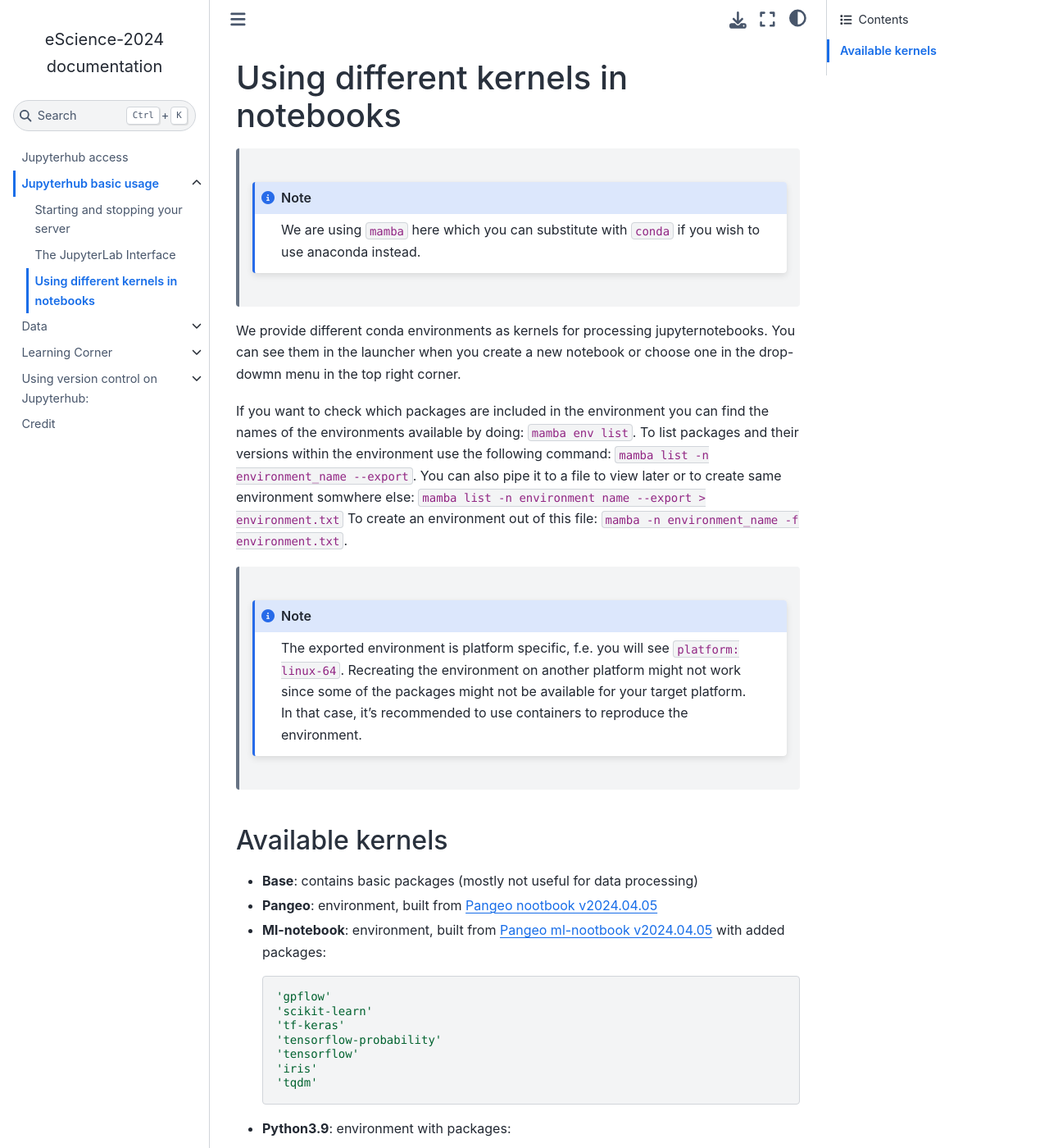
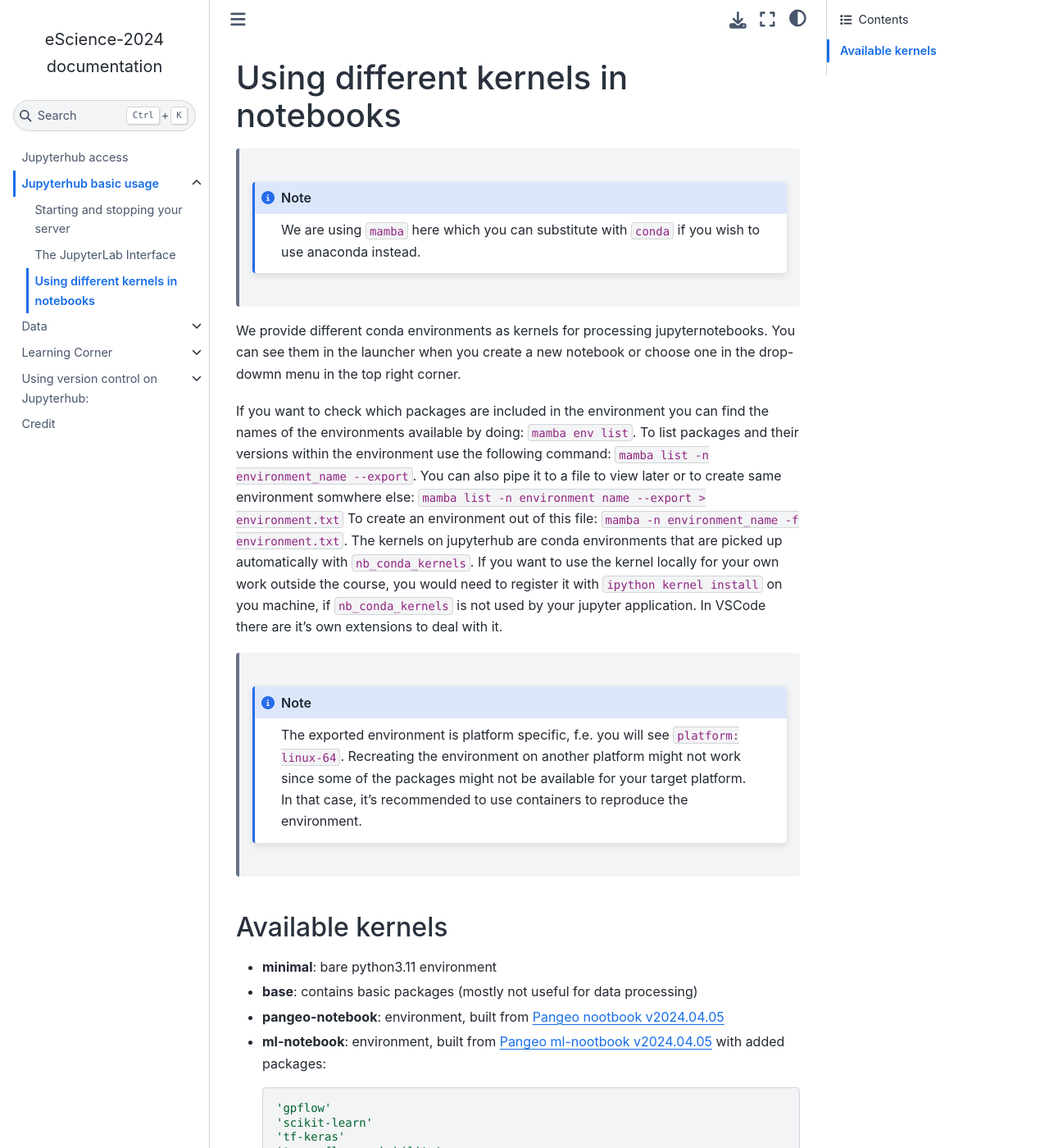
Before and after one commit to MetOs-UiO/eScience2024, a Sphinx documentation site: the page built from docs/basics/kernels.rst, in a window 1280 px wide and 1400 px high. Shown: the whole window at 82% size. Built offline with Sphinx 7.4.7 and the Sphinx Book theme 1.1.4, drawn with Linux system fonts in a browser that asks for light colours.

Commit message:
update kernel info

```diff
--- a/docs/basics/kernels.rst
+++ b/docs/basics/kernels.rst
@@ -11,7 +11,9 @@ You can see them in the launcher when you create a new notebook or choose one in
 If you want to check which packages are included in the environment you can find the names of the environments available by doing: ``mamba env list``.
 To list packages and their versions within the environment use the following command: ``mamba list -n environment_name --export``.
 You can also pipe it to a file to view later or to create same environment somwhere else: ``mamba list -n environment name --export > environment.txt``
-To create an environment out of this file: ``mamba -n environment_name -f environment.txt``.
+To create an environment out of this file: ``mamba -n environment_name -f environment.txt``. The kernels on jupyterhub are conda environments that are picked up automatically with ``nb_conda_kernels``.
+If you want to use the kernel locally for your own work outside the course, you would need to register it with ``ipython kernel install`` on you machine, if ``nb_conda_kernels`` is not used by your jupyter application.
+In VSCode there are it's own extensions to deal with it.
 
   .. note::
      The exported environment is platform specific, f.e. you will see ``platform: linux-64``.
@@ -21,9 +23,10 @@ To create an environment out of this file: ``mamba -n environment_name -f enviro
 Available kernels
 -----------------
 
-- **Base**: contains basic packages (mostly not useful for data processing)
-- **Pangeo**: environment, built from `Pangeo nootbook v2024.04.05 <https://github.com/pangeo-data/pangeo-docker-images/tree/2024.04.05/pangeo-notebook>`_
-- **Ml-notebook**: environment, built from `Pangeo ml-nootbook v2024.04.05 <https://github.com/pangeo-data/pangeo-docker-images/tree/2024.04.05/ml-notebook>`_ with added packages:
+- **minimal**: bare python3.11 environment
+- **base**: contains basic packages (mostly not useful for data processing)
+- **pangeo-notebook**: environment, built from `Pangeo nootbook v2024.04.05 <https://github.com/pangeo-data/pangeo-docker-images/tree/2024.04.05/pangeo-notebook>`_
+- **ml-notebook**: environment, built from `Pangeo ml-nootbook v2024.04.05 <https://github.com/pangeo-data/pangeo-docker-images/tree/2024.04.05/ml-notebook>`_ with added packages:
 
   .. code-block::
 
```
